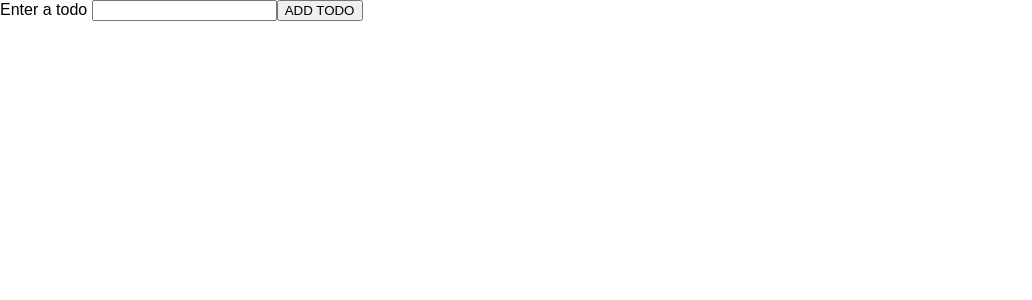
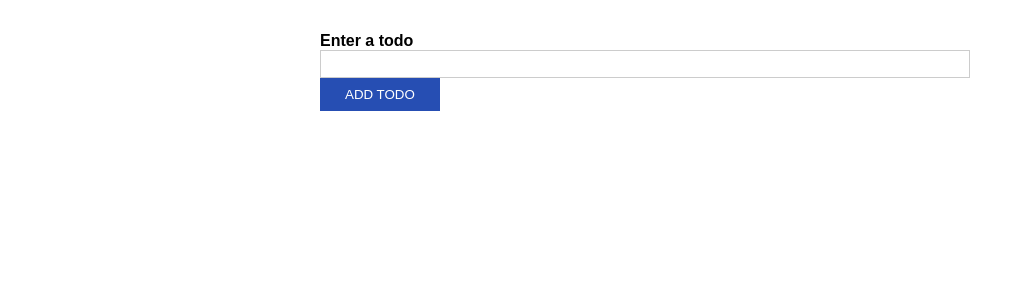
Before and after one commit to KimoDev/learning-typescript, a React (Create React App) app in the folder section14-react-typescript/: page / in a window 1280 px wide. Shown: the top 300 px of the page, without its empty margins (0-1032 px from the left). Built offline with nearby package versions, Linux system fonts and the light colour scheme.

Commit message:
Added styling to todo demo

```diff
--- /dev/null
+++ b/section14-react-typescript/src/components/NewTodo.css
@@ -0,0 +1,47 @@
+form {
+  width: 90%;
+  max-width: 40rem;
+  margin: 2rem auto;
+}
+
+.form-control {
+  margin-bottom: 1rem;
+}
+
+label, input {
+  display: block;
+  width: 100%;
+}
+
+label {
+  font-weight: bold;
+}
+
+input {
+  font: inherit;
+  border: 1px solid #ccc;
+  padding: 0.25rem;
+}
+
+input:focus {
+  outline: none;
+  border-color: #264eb3;
+}
+
+button {
+  background: #264eb3;
+  border: 1px solid #264eb3;
+  color: white;
+  padding: 0.5rem 1.5rem;
+  cursor: pointer;
+}
+
+button:focus {
+  outline: none;
+}
+
+button:hover,
+button:active {
+  background: #221c83;
+  border-color: #221c83;
+}
--- a/section14-react-typescript/src/components/NewTodo.tsx
+++ b/section14-react-typescript/src/components/NewTodo.tsx
@@ -1,4 +1,6 @@
 import React, { useRef } from 'react';
+
+import './NewTodo.css';
 
 interface propTypes {
   onAddTodo: (todoText: string) => void;
@@ -17,9 +19,11 @@
 
   return (
     <form onSubmit={todoSubmitHandler}>
+      <div className="form-control">
         <label htmlFor="todo-text">Enter a todo </label>
         <input type="text" id="todo-text" ref={textInputRef}/>
       <button type="submit">ADD TODO</button>
+      </div>
     </form>
   )
 }
--- /dev/null
+++ b/section14-react-typescript/src/components/TodoList.css
@@ -0,0 +1,17 @@
+ul {
+  list-style: none;
+  width: 90%;
+  max-width: 40rem;
+  margin: 2rem auto;
+  padding: 0;
+}
+
+li {
+  margin: 1rem 0;
+  padding: 1rem;
+  box-shadow: 0 2px 8px rgba(0, 0, 0, 0.26);
+  border-radius: 6px;
+  display: flex;
+  justify-content: space-between;
+  align-items: center;
+}
--- a/section14-react-typescript/src/components/TodoList.tsx
+++ b/section14-react-typescript/src/components/TodoList.tsx
@@ -1,5 +1,5 @@
 import React from 'react';
-
+import './TodoList.css';
 // without a generic interface(propTypes) the component would not see the props passed to it from App.tsx.
 interface propTypes {
   items: {id: string, text: string}[];
```
